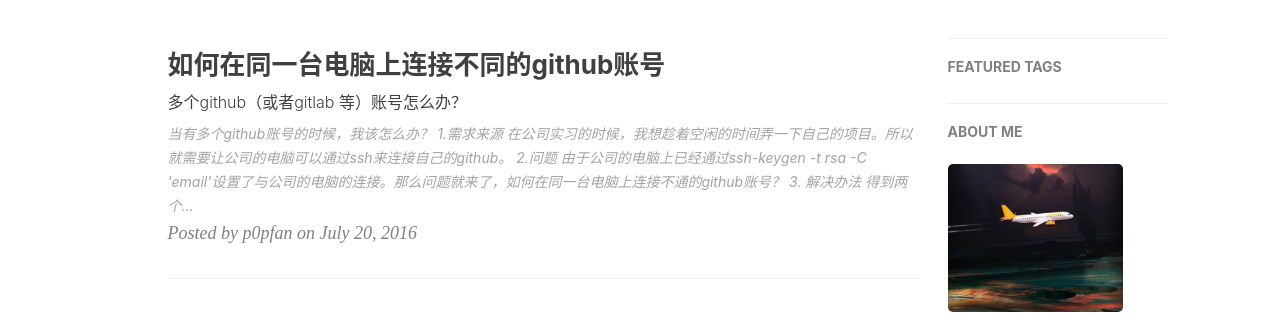
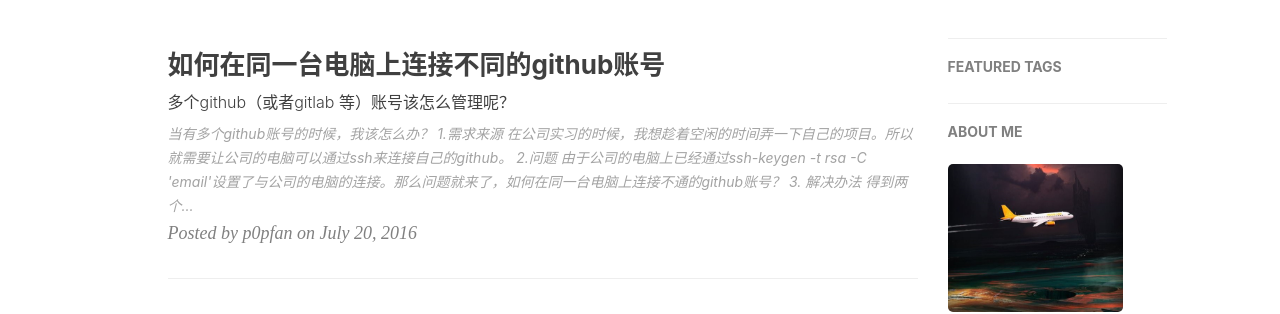
Before and after one commit to p0pfan/p0pfan.github.io, a Jekyll site: the page built from index.html, in a window 1280 px wide. Shown: the part 420-734 px from the top of the page. Built offline with Jekyll 4.4.1, drawn with Linux system fonts in a browser that asks for light colours; nearby versions of some CDN libraries; the list of posts is cut into pages by our own code; comment, search, counter and statistics services are not loaded.

```diff
--- a/_posts/2016-07-20-how-to-connect-two-github-accounts-in-one-computer.markdown
+++ b/_posts/2016-07-20-how-to-connect-two-github-accounts-in-one-computer.markdown
@@ -1,7 +1,7 @@
 ---
 layout:     post
 title:      "如何在同一台电脑上连接不同的github账号"
-subtitle:   "多个github（或者gitlab 等）账号怎么办？"
+subtitle:   "多个github（或者gitlab 等）账号该怎么管理呢？"
 date:       2016-07-20
 author:     "p0pfan"
 header-img: "img/posts/2016-07-20-how-to-connect-two-github-accounts-in-one-computer.jpg"
```
